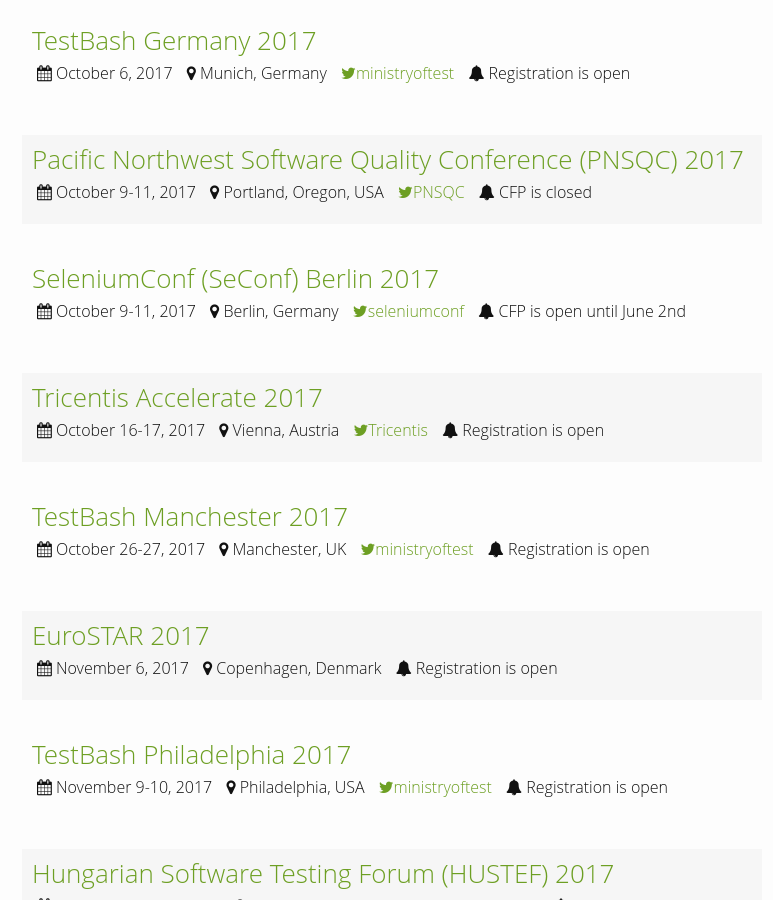
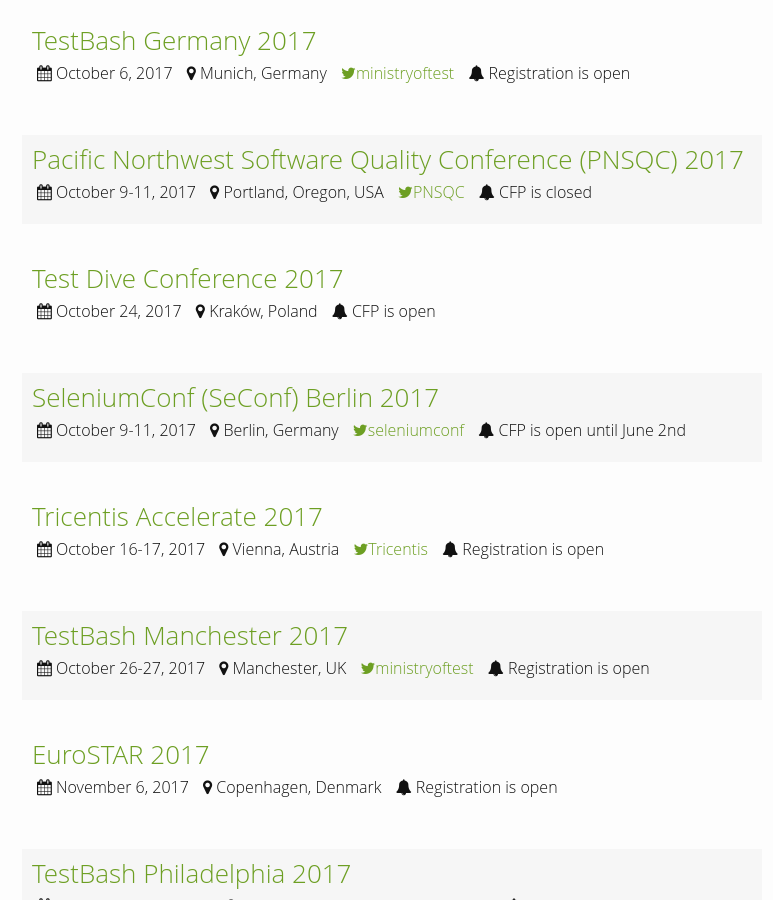
Before and after one commit to TestingConferences/testingconferences.github.io, a Jekyll site: the page built from index.html, in a window 1280 px wide and 900 px high, scrolled down 3121 px. Shown: the whole window, without its empty margins (248-1021 px from the left). Built offline with Jekyll 4.4.1, drawn with Linux system fonts in a browser that asks for light colours.

Commit message:
Update current.yml

```diff
--- a/_data/current.yml
+++ b/_data/current.yml
@@ -170,6 +170,12 @@
   twitter: PNSQC
   status: CFP is closed
 
+- name: Test Dive Conference 2017
+  location: Kraków, Poland
+  dates: "October 24, 2017"
+  url: http://www.testdive.pl/
+  status: CFP is open
+
 - name: SeleniumConf (SeConf) Berlin 2017
   location: Berlin, Germany
   dates: "October 9-11, 2017"
```
